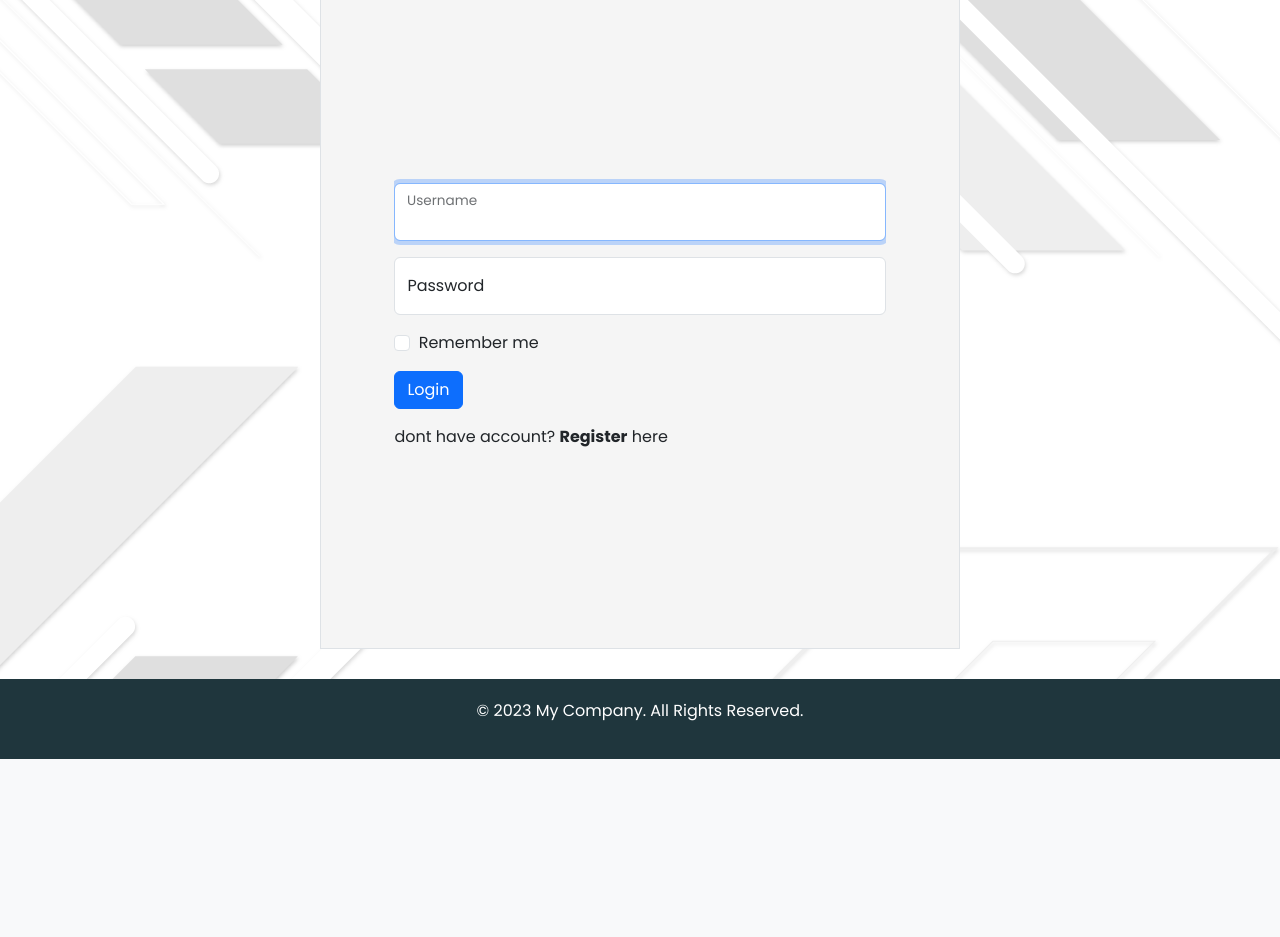
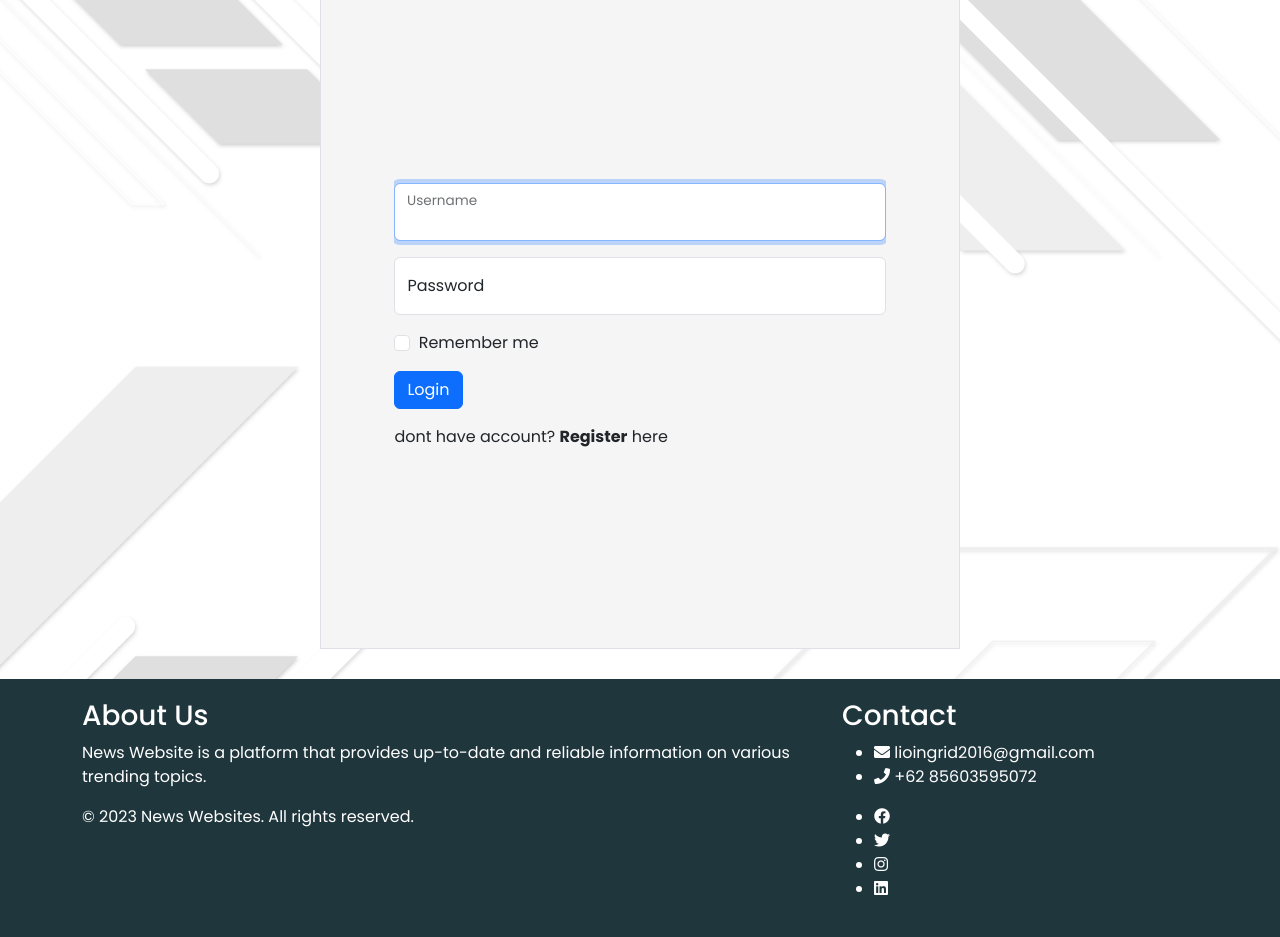
Before and after one commit to Narapati24/pw2023_223040155, a PHP site: page /pw2023_223040155/pages/account/login in a window 1280 px wide. Shown: the part 71-1008 px from the top of the page. Before the commit the page ends 830 px from the top, so only its background shows below. Run offline with PHP 8.4, Linux system fonts and the light colour scheme.

Commit message:
PeNEWS V1.04.12 [BUG FIX]

```diff
--- a/tubes/_asset/css/custom/universal.css
+++ b/tubes/_asset/css/custom/universal.css
@@ -105,3 +105,31 @@ footer {
   margin: 0 auto;
   text-align: center;
 }
+
+.ww {
+  width: 50%;
+}
+
+.wwc {
+  width: 400px;
+}
+
+footer ul li a{
+  color: white;
+}
+
+@media (max-width: 767px) {
+  .ww {
+    width: 100%;
+  }
+}
+
+@media (max-width: 990px) {
+  .ww {
+    width: 100%;
+  }
+
+  .wwc {
+    width: 300px;
+  }
+}
--- a/tubes/_asset/views/index.view.php
+++ b/tubes/_asset/views/index.view.php
@@ -52,7 +52,7 @@ require_once 'partial/_header.php';
   <!-- category list -->
   <section class="row bg-body-secondary rounded d-flex" style="justify-content: space-evenly;">
     <?php foreach (array_slice($kategory, 0, 3) as $k) { ?>
-      <div class="col-4 border border-success rounded bg-light mt-3 mb-3" style="height: 540px; width: 400px; overflow: hidden;">
+      <div class="col-4 wwc border border-success rounded bg-light mt-3 mb-3" style="height: 540px; overflow: hidden;">
         <div class="d-flex p-4">
           <h4 class=""><?= $k['category_name']; ?></h4>
         </div>
--- a/tubes/_asset/views/pages/account/dashboard.view.php
+++ b/tubes/_asset/views/pages/account/dashboard.view.php
@@ -268,7 +268,10 @@ require '../../_asset/views/partial/account/_header.php';
                         <img class="mb-3" src="<?= base_url('_asset/img/profile/') . $u['img']; ?>" width="100" height="100" style="object-fit: cover; overflow: hidden;">
                         <button class="badge rounded-pill text-bg-danger position-absolute" type="button" data-bs-toggle="offcanvas" data-bs-target="#report-<?= $u['uid']; ?>" aria-controls="offcanvasRight" style="right: 10px;">Report</button>
                         <button class="btn badge rounded-pill text-bg-warning position-absolute" type="button" data-bs-toggle="offcanvas" data-bs-target="#requestRole-<?= $u['uid']; ?>" aria-controls="offcanvasRight" style="top: 50px;right: 10px;">Request</button>
-                        <p><?= $u['first_name']; ?></p>
+                        <p><?= $u['first_name'] . ' ' . $u['last_name']; ?></p>
+                        <p><?= $u['birthdate']; ?></p>
+                        <p><?= $u['gender']; ?></p>
+                        <p><?= $u['email']; ?></p>
                       </div>
                       <div class="modal-footer">
                         <button type="button" class="btn btn-secondary" data-bs-dismiss="modal">Close</button>
--- a/tubes/_asset/views/pages/account/login.view.php
+++ b/tubes/_asset/views/pages/account/login.view.php
@@ -3,7 +3,7 @@ require '../../_asset/views/partial/_header.php';
 ?>
 
 <!-- content -->
-<div class="container border w-50" style="overflow: hidden; background-color: whitesmoke;">
+<div class="container border ww" style="overflow: hidden; background-color: whitesmoke;">
   <!-- info error -->
   <?php if (isset($login['error']) && !$login['error']) : ?>
     <div class="alert alert-success alert-dismissible fade show mt-2" role="alert">
--- a/tubes/_asset/views/pages/detail.view.php
+++ b/tubes/_asset/views/pages/detail.view.php
@@ -33,7 +33,7 @@ require '../_asset/views/partial/_header.php';
   }
 </style>
 <!-- content -->
-<div class="container w-50 rounded article" style="background-color: white; border: 5px solid whitesmoke;" id="screenshot-container">
+<div class="container ww rounded article" style="background-color: white; border: 5px solid whitesmoke;" id="screenshot-container">
   <!-- info error -->
   <?php if (isset($error['error']) && !$error['error']) : ?>
     <div class="alert alert-success alert-dismissible fade show mt-2" role="alert">
--- a/tubes/_asset/views/pages/editArticle.view.php
+++ b/tubes/_asset/views/pages/editArticle.view.php
@@ -9,7 +9,7 @@ require '../_asset/views/partial/_header.php';
 </style>
 
 <!-- content -->
-<div class="container w-50">
+<div class="container ww">
   <?php if (isset($error['error']) && !$error['error']) : ?>
     <div class="alert alert-success alert-dismissible fade show" role="alert">
       <strong><?= $error['massage']; ?></strong>
--- a/tubes/_asset/views/pages/newArticle.view.php
+++ b/tubes/_asset/views/pages/newArticle.view.php
@@ -9,7 +9,7 @@ require '../_asset/views/partial/_header.php';
 </style>
 
 <!-- content -->
-<div class="container w-50">
+<div class="container ww">
   <?php if (isset($article['error']) && !$article['error']) : ?>
     <div class="alert alert-success alert-dismissible fade show" role="alert">
       <strong><?= $article['massage']; ?></strong>
--- a/tubes/_asset/views/partial/_footer.php
+++ b/tubes/_asset/views/partial/_footer.php
@@ -1,8 +1,38 @@
 <footer>
-  <div class="footer">
-    <p>&copy; 2023 My Company. All Rights Reserved.</p>
+  <div class="container">
+    <div class="row">
+      <div class="col-md-8">
+        <h3>About Us</h3>
+        <p>News Website is a platform that provides up-to-date and reliable information on various trending topics.</p>
+      </div>
+      <div class="col-md-3">
+        <h3>Contact</h3>
+        <ul>
+          <li><i class="fa fa-envelope"></i> lioingrid2016@gmail.com</li>
+          <li><i class="fa fa-phone"></i> +62 85603595072</li>
+        </ul>
+      </div>
+    </div>
+  </div>
+  <div class="bottom-bar">
+    <div class="container">
+      <div class="row">
+        <div class="col-md-8">
+          <p>&copy; 2023 News Websites. All rights reserved.</p>
+        </div>
+        <div class="col-md-3">
+          <ul class="social-media">
+            <li><a href="#"><i class="fab fa-facebook"></i></a></li>
+            <li><a href="#"><i class="fab fa-twitter"></i></a></li>
+            <li><a href="https:/www.instagram.com/lio_keysa24/"><i class="fab fa-instagram"></i></a></li>
+            <li><a href="#"><i class="fab fa-linkedin"></i></a></li>
+          </ul>
+        </div>
+      </div>
+    </div>
   </div>
 </footer>
+
 
 <!-- Java Script -->
 <script src="<?= base_url('_asset/js/bootstrap/bootstrap.min.js'); ?>"></script>
--- a/tubes/_asset/views/partial/_header.php
+++ b/tubes/_asset/views/partial/_header.php
@@ -17,6 +17,8 @@ if (isset($_SESSION['login'])) {
   <!-- bootstrap -->
   <link rel="stylesheet" href="<?= base_url('_asset/css/bootstrap/bootstrap.min.css'); ?>">
   <link rel="stylesheet" href="https://cdn.jsdelivr.net/npm/bootstrap-icons@1.10.5/font/bootstrap-icons.css">
+  <!-- font awesome -->
+  <link rel="stylesheet" href="https://cdnjs.cloudflare.com/ajax/libs/font-awesome/5.15.3/css/all.min.css">
   <!-- Custom css -->
   <link rel="stylesheet" href="<?= base_url('_asset/css/custom/universal.css'); ?>">
   <link rel="icon" href="<?= base_url('_asset/img/logo/P-news-logo.png'); ?>">
--- a/tubes/_asset/views/partial/account/_header.php
+++ b/tubes/_asset/views/partial/account/_header.php
@@ -17,6 +17,8 @@ if (isset($_SESSION['login'])) {
   <!-- bootstrap -->
   <link rel="stylesheet" href="<?= base_url('_asset/css/bootstrap/bootstrap.min.css'); ?>">
   <link rel="stylesheet" href="https://cdn.jsdelivr.net/npm/bootstrap-icons@1.10.5/font/bootstrap-icons.css">
+  <!-- font awesome -->
+  <link rel="stylesheet" href="https://cdnjs.cloudflare.com/ajax/libs/font-awesome/5.15.3/css/all.min.css">
   <!-- Custom css -->
   <link rel="stylesheet" href="<?= base_url('_asset/css/custom/universal.css'); ?>">
   <link rel="icon" href="<?= base_url('_asset/img/logo/P-news-logo.png'); ?>">
```
Also changed, not shown: tubes/_asset/img/article/6483c1b55eba5.jpeg (deleted).
